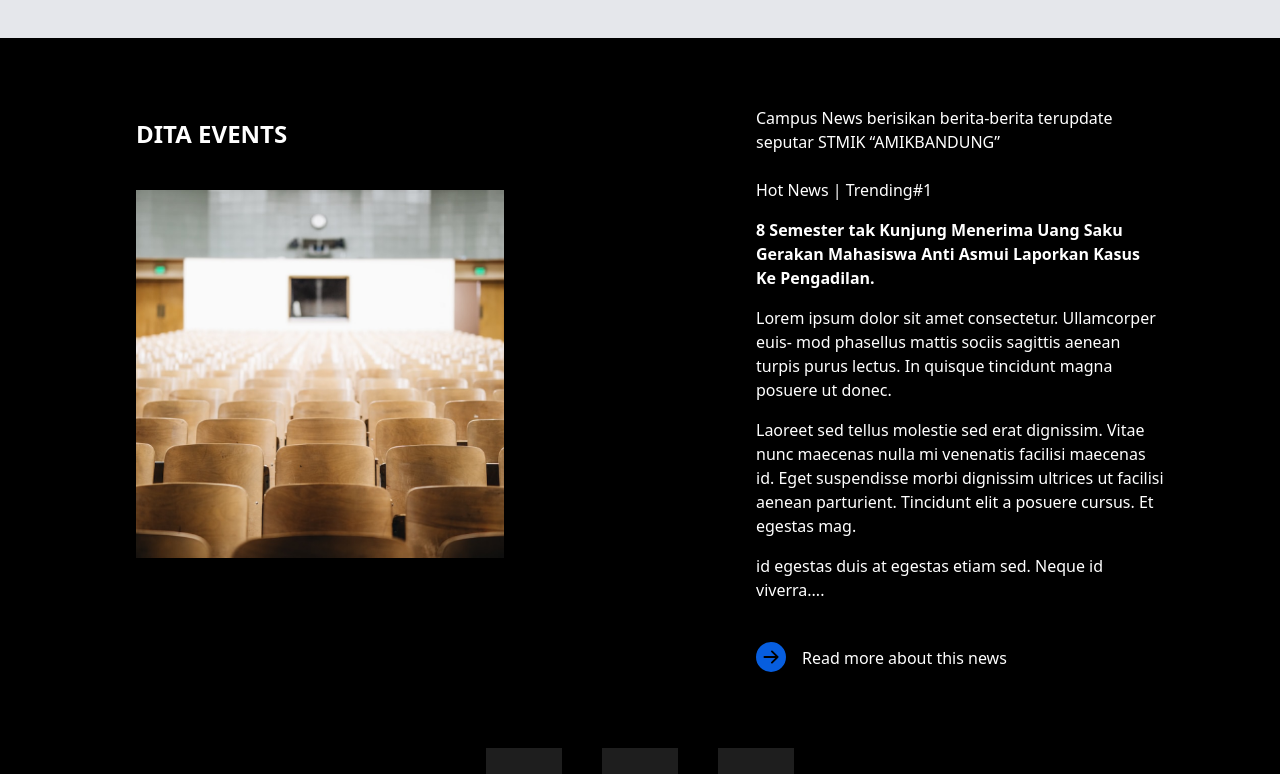
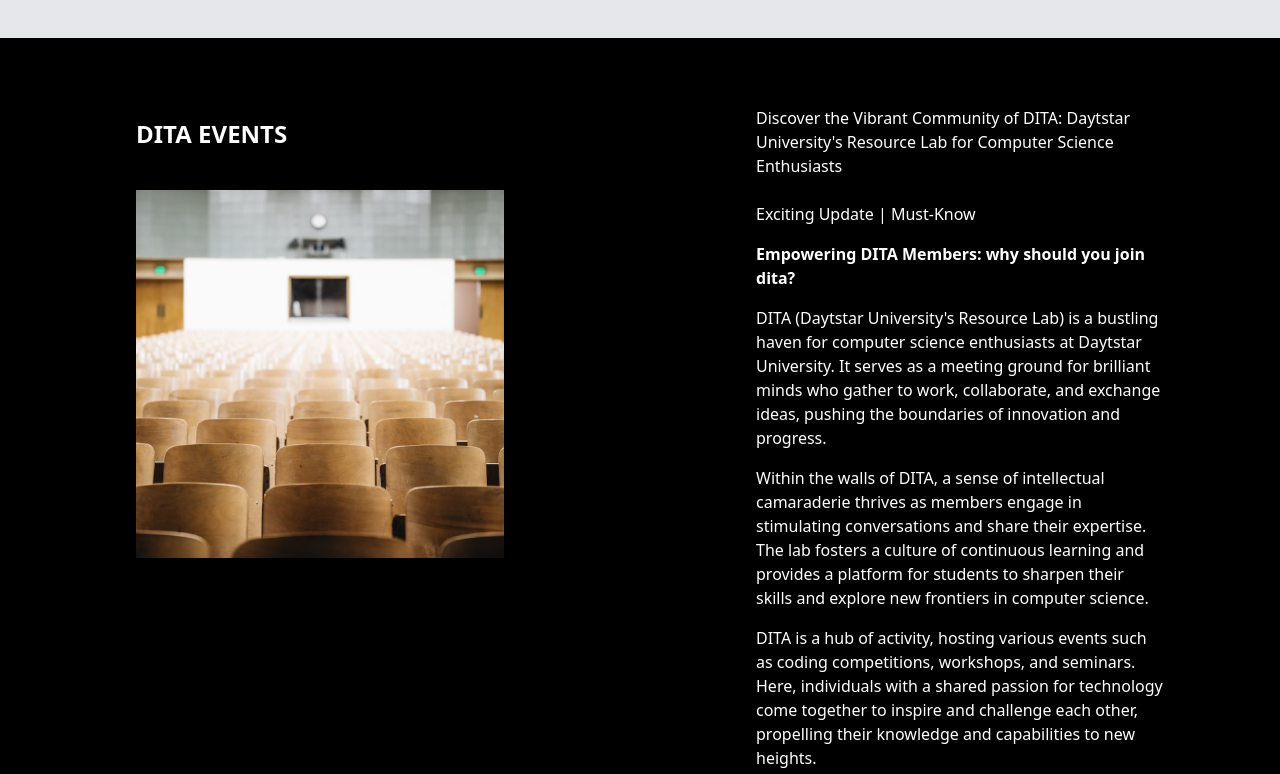
Before and after one commit to dita-daystaruni/dita-website-frontend, a React (Vite) app: page / in a window 1280 px wide. Shown: the part 1366-2140 px from the top of the page. Built offline with nearby package versions, Linux system fonts and the light colour scheme.

Commit message:
feat: added headline

```diff
--- a/src/pages/components/landing/events/eventsHeadline.jsx
+++ b/src/pages/components/landing/events/eventsHeadline.jsx
@@ -2,7 +2,6 @@
 
 import seatsVenue from '../../../../assets/Rectangle 9(1).png'
 import EventsParagraph from './eventsParagraph'
-import BlueRedirectBtn from '../../common/blueRedirectBtn';
 
 const EventsHeadline = () => {
   return (
@@ -16,29 +15,32 @@
       {/* Div for second flex item */}
       <div className="max-w-md mt-12 p-5 mx-24 max-sm:p-0 max-md:mx-5">
         <h3 className="font-normal mb-6">
-          Campus News berisikan berita-berita terupdate seputar STMIK
-          “AMIKBANDUNG”
+          Discover the Vibrant Community of DITA: Daytstar University's Resource
+          Lab for Computer Science Enthusiasts
         </h3>
-        <h4 className="font-light mb-4">Hot News | Trending#1</h4>
+        <h4 className="font-light mb-4">Exciting Update | Must-Know</h4>
         <h3 className="font-semibold mb-4">
-          8 Semester tak Kunjung Menerima Uang Saku Gerakan Mahasiswa Anti Asmui
-          Laporkan Kasus Ke Pengadilan.
+          Empowering DITA Members: why should you join dita?
         </h3>
         <EventsParagraph>
-          Lorem ipsum dolor sit amet consectetur. Ullamcorper euis- mod
-          phasellus mattis sociis sagittis aenean turpis purus lectus. In
-          quisque tincidunt magna posuere ut donec.
+          DITA (Daytstar University's Resource Lab) is a bustling haven for
+          computer science enthusiasts at Daytstar University. It serves as a
+          meeting ground for brilliant minds who gather to work, collaborate,
+          and exchange ideas, pushing the boundaries of innovation and progress.
         </EventsParagraph>
         <EventsParagraph>
-          Laoreet sed tellus molestie sed erat dignissim. Vitae nunc maecenas
-          nulla mi venenatis facilisi maecenas id. Eget suspendisse morbi
-          dignissim ultrices ut facilisi aenean parturient. Tincidunt elit a
-          posuere cursus. Et egestas mag.
+          Within the walls of DITA, a sense of intellectual camaraderie thrives
+          as members engage in stimulating conversations and share their
+          expertise. The lab fosters a culture of continuous learning and
+          provides a platform for students to sharpen their skills and explore
+          new frontiers in computer science.
         </EventsParagraph>
         <EventsParagraph>
-          id egestas duis at egestas etiam sed. Neque id viverra....
+          DITA is a hub of activity, hosting various events such as coding
+          competitions, workshops, and seminars. Here, individuals with a shared
+          passion for technology come together to inspire and challenge each
+          other, propelling their knowledge and capabilities to new heights.
         </EventsParagraph>
-          <BlueRedirectBtn/>
       </div>
     </section>
   );
```
